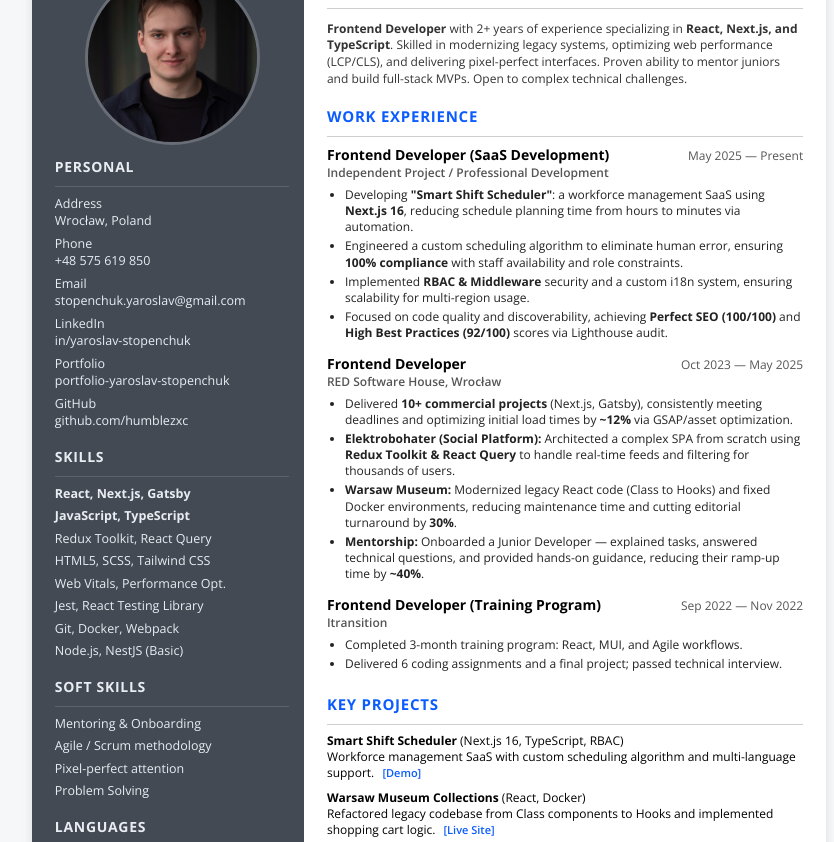
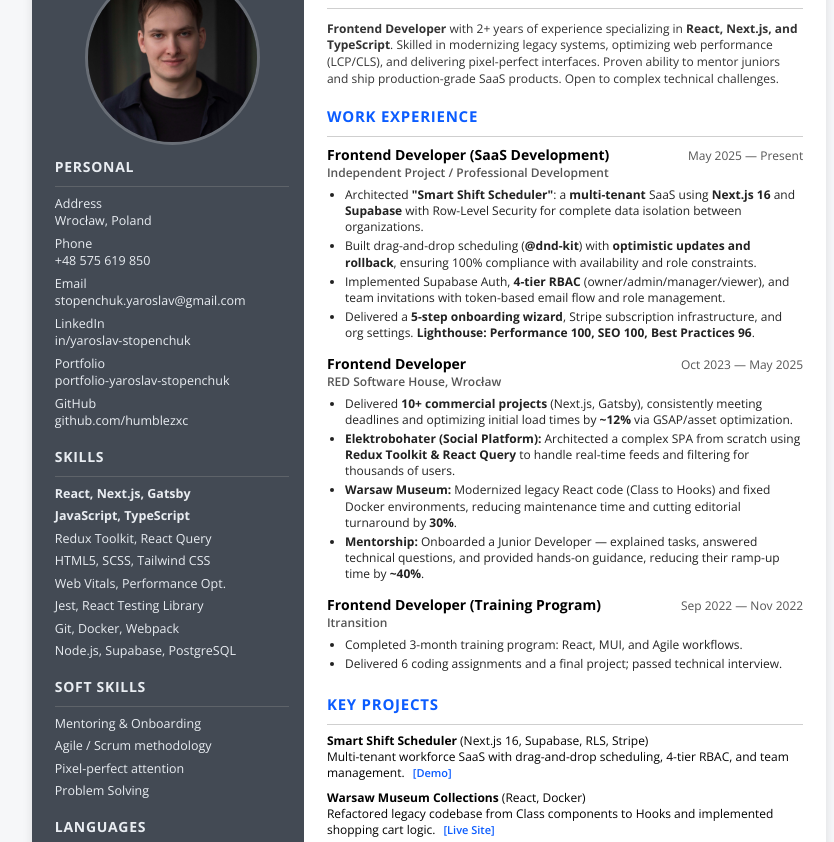
Before and after one commit to humblezxc/CV, a website built with Vite: page index.html in a window 1280 px wide. Shown: the part 73-915 px from the top of the page, without its empty margins (211-1045 px from the left). Built offline with nearby package versions, Linux system fonts and the light colour scheme.

Commit message:
Updated CV

```diff
--- a/index.html
+++ b/index.html
@@ -40,7 +40,7 @@
                         <li class="cv-aside__item">Web Vitals, Performance Opt.</li>
                         <li class="cv-aside__item">Jest, React Testing Library</li>
                         <li class="cv-aside__item">Git, Docker, Webpack</li>
-                        <li class="cv-aside__item">Node.js, NestJS (Basic)</li>
+                        <li class="cv-aside__item">Node.js, Supabase, PostgreSQL</li>
                     </ul>
                 </section>
 
@@ -79,7 +79,7 @@
                     <h1 class="cv-aside__name">Yaroslav Stopenchuk</h1>
                     <div class="line line--lg"></div>
                     <p class="cv-main__text">
-                        <strong>Frontend Developer</strong> with 2+ years of experience specializing in <strong>React, Next.js, and TypeScript</strong>. Skilled in modernizing legacy systems, optimizing web performance (LCP/CLS), and delivering pixel-perfect interfaces. Proven ability to mentor juniors and build full-stack MVPs. Open to complex technical challenges.
+                        <strong>Frontend Developer</strong> with 2+ years of experience specializing in <strong>React, Next.js, and TypeScript</strong>. Skilled in modernizing legacy systems, optimizing web performance (LCP/CLS), and delivering pixel-perfect interfaces. Proven ability to mentor juniors and ship production-grade SaaS products. Open to complex technical challenges.
                     </p>
                 </div>
 
@@ -97,16 +97,16 @@
                         </div>
                         <ul class="cv-job__list">
                             <li class="cv-job__item">
-                                Developing <strong>"Smart Shift Scheduler"</strong>: a workforce management SaaS using <strong>Next.js 16</strong>, reducing schedule planning time from hours to minutes via automation.
+                                Architected <strong>"Smart Shift Scheduler"</strong>: a <strong>multi-tenant</strong> SaaS using <strong>Next.js 16</strong> and <strong>Supabase</strong> with Row-Level Security for complete data isolation between organizations.
                             </li>
                             <li class="cv-job__item">
-                                Engineered a custom scheduling algorithm to eliminate human error, ensuring <strong>100% compliance</strong> with staff availability and role constraints.
+                                Built drag-and-drop scheduling (<strong>@dnd-kit</strong>) with <strong>optimistic updates and rollback</strong>, ensuring 100% compliance with availability and role constraints.
                             </li>
                             <li class="cv-job__item">
-                                Implemented <strong>RBAC & Middleware</strong> security and a custom i18n system, ensuring scalability for multi-region usage.
+                                Implemented Supabase Auth, <strong>4-tier RBAC</strong> (owner/admin/manager/viewer), and team invitations with token-based email flow and role management.
                             </li>
                             <li class="cv-job__item">
-                                Focused on code quality and discoverability, achieving <strong>Perfect SEO (100/100)</strong> and <strong>High Best Practices (92/100)</strong> scores via Lighthouse audit.
+                                Delivered a <strong>5-step onboarding wizard</strong>, Stripe subscription infrastructure, and org settings. <strong>Lighthouse: Performance 100, SEO 100, Best Practices 96</strong>.
                             </li>
                         </ul>
                     </article>
@@ -155,8 +155,8 @@
                     <div class="line line--sm"></div>
                     <ul class="cv-projects__list">
                         <li class="cv-projects__item">
-                            <strong>Smart Shift Scheduler</strong> (Next.js 16, TypeScript, RBAC) <br>
-                            Workforce management SaaS with custom scheduling algorithm and multi-language support.
+                            <strong>Smart Shift Scheduler</strong> (Next.js 16, Supabase, RLS, Stripe) <br>
+                            Multi-tenant workforce SaaS with drag-and-drop scheduling, 4-tier RBAC, and team management.
                             <a href="https://smart-shift-scheduler.vercel.app/" class="cv-link" target="_blank" rel="noopener noreferrer">[Demo]</a>
                         </li>
                         <li class="cv-projects__item">
```
